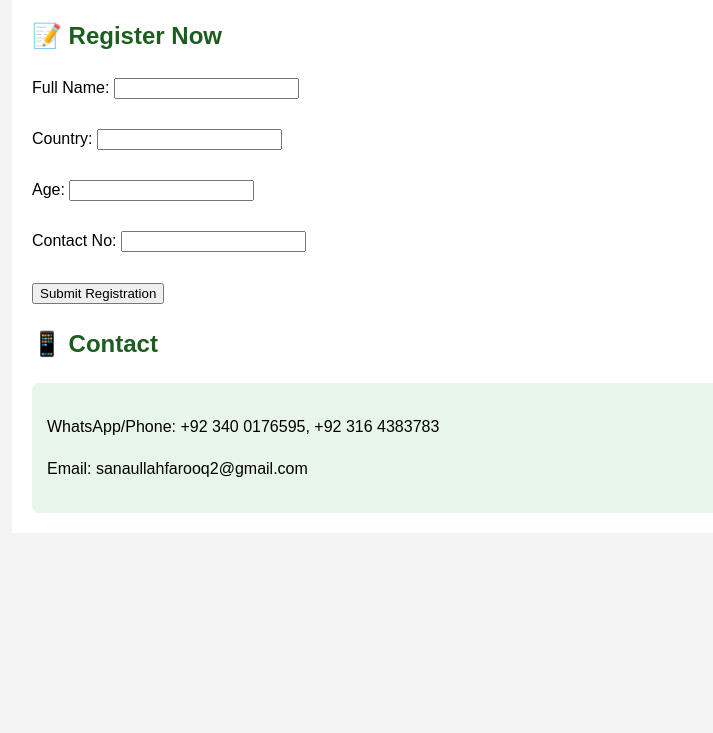
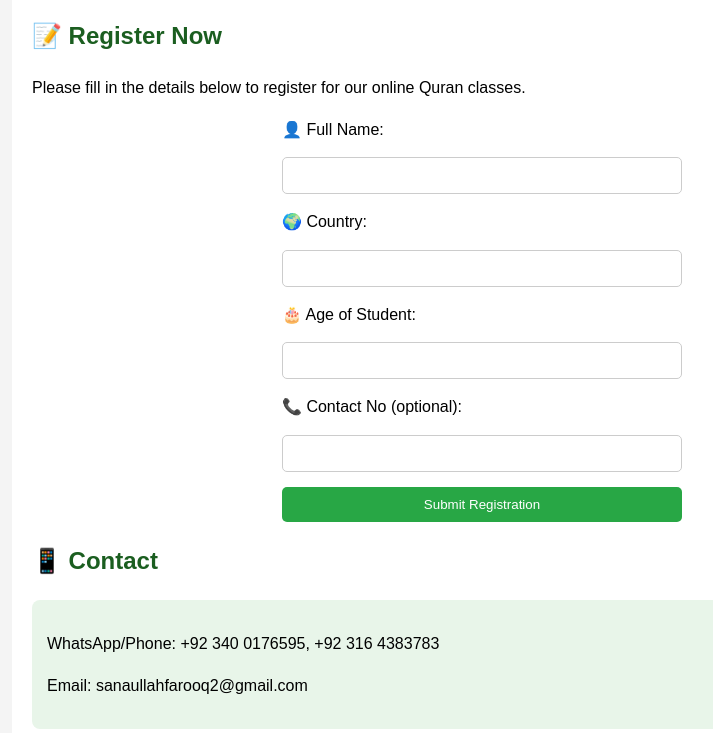
Before and after one commit to Sanabanuri/sanabanuri.github.io, a plain HTML site: page index.html in a window 1280 px wide. Shown: the part 882-1615 px from the top of the page, without its empty margins (158-871 px from the left). Before the commit the page ends 1415 px from the top, so only its background shows below. Drawn offline with Linux system fonts and the light colour scheme.

Commit message:
Update index.html

```diff
--- a/index.html
+++ b/index.html
@@ -80,13 +80,27 @@
     </div>
 
     <h2>📝 Register Now</h2>
-    <form>
-      Full Name: <input type="text"><br><br>
-      Country: <input type="text"><br><br>
-      Age: <input type="number"><br><br>
-      Contact No: <input type="text"><br><br>
-      <button type="submit">Submit Registration</button>
-    </form>
+<p>Please fill in the details below to register for our online Quran classes.</p>
+
+<form action="https://formsubmit.co/sanaullahfarooq2@gmail.com" method="POST" style="max-width: 400px; margin: 0 auto; display: flex; flex-direction: column; gap: 15px;">
+  <label for="name">👤 Full Name:</label>
+  <input type="text" id="name" name="Full Name" required style="padding: 10px; border-radius: 5px; border: 1px solid #ccc;">
+
+  <label for="country">🌍 Country:</label>
+  <input type="text" id="country" name="Country" required style="padding: 10px; border-radius: 5px; border: 1px solid #ccc;">
+
+  <label for="age">🎂 Age of Student:</label>
+  <input type="number" id="age" name="Age" style="padding: 10px; border-radius: 5px; border: 1px solid #ccc;">
+
+  <label for="contact">📞 Contact No (optional):</label>
+  <input type="text" id="contact" name="Contact" style="padding: 10px; border-radius: 5px; border: 1px solid #ccc;">
+
+  <button type="submit" style="padding: 10px; background-color: #28a745; color: white; border: none; border-radius: 5px; cursor: pointer;">
+    Submit Registration
+  </button>
+</form>
+
+
 
     <h2>📱 Contact</h2>
     <div class="contact">
```
